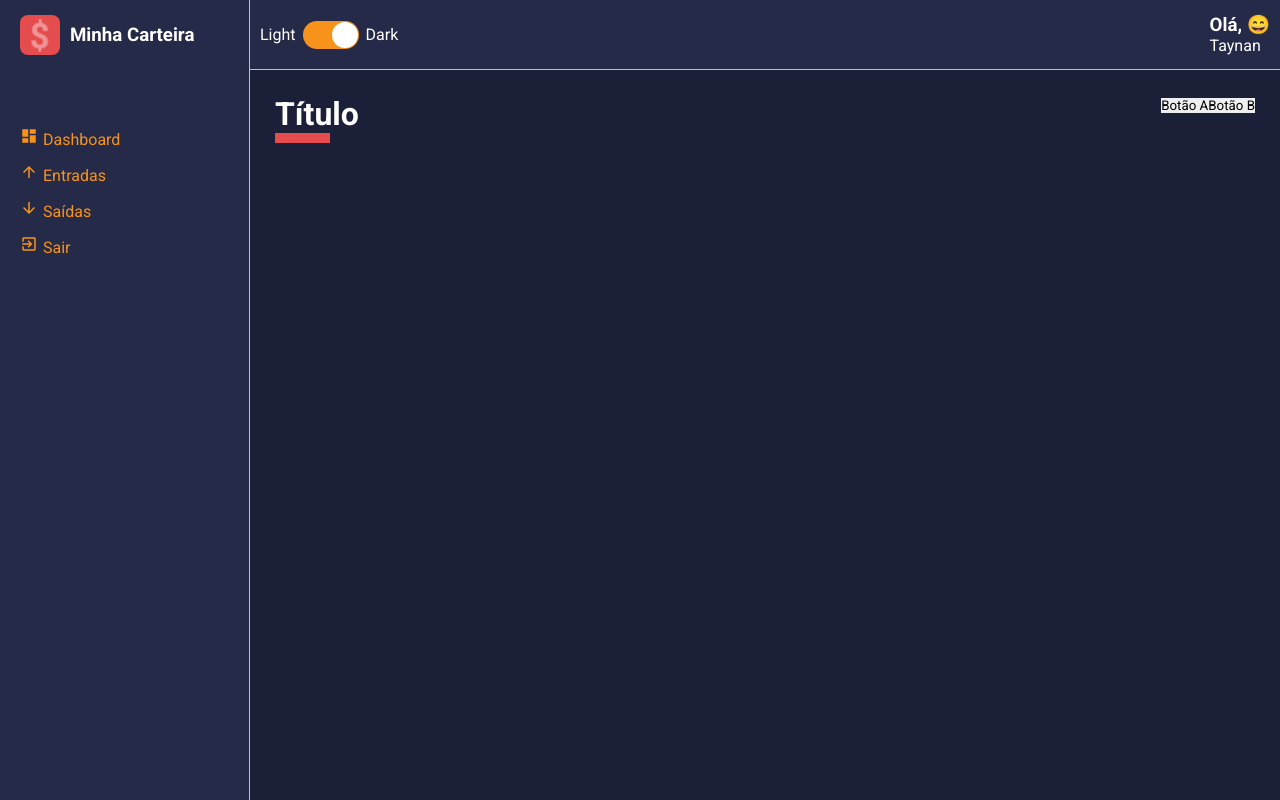
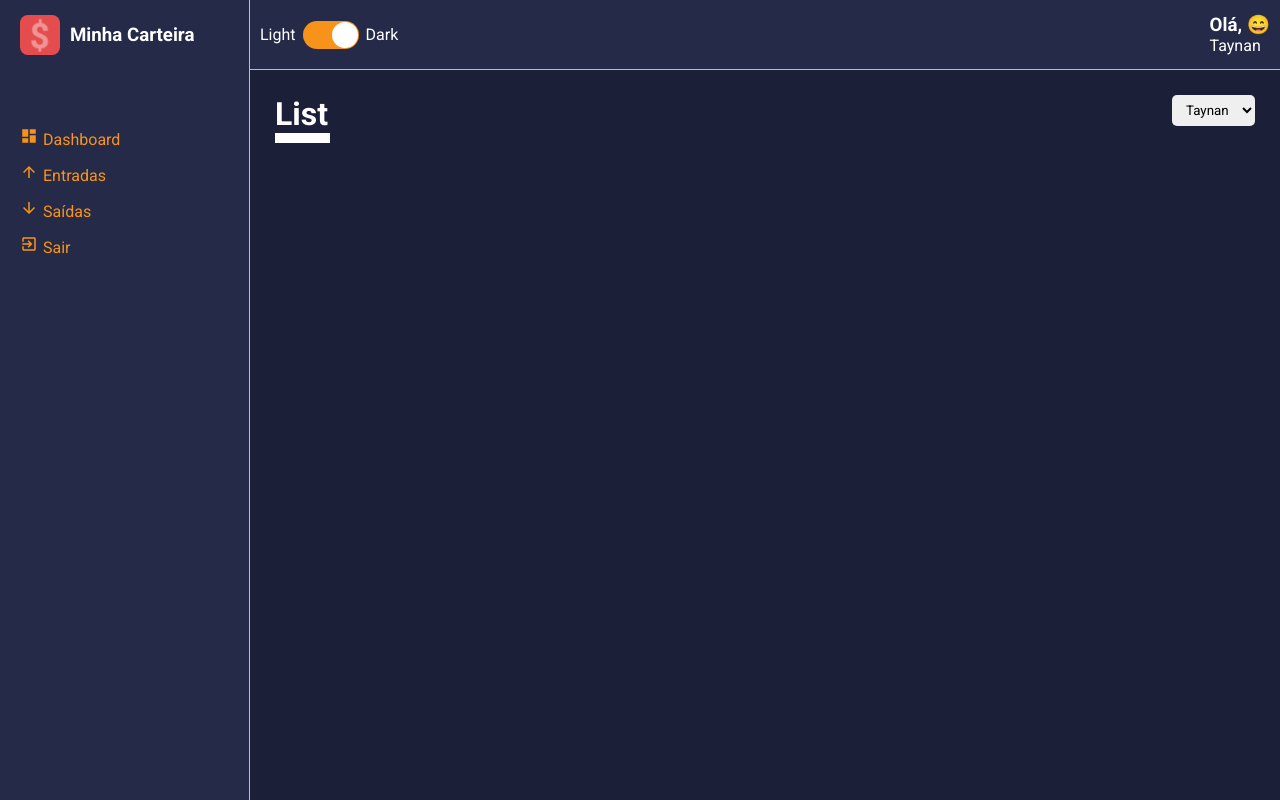
Before and after one commit to Taynan-Vieira/minha-carteira-reactjs, a React (Create React App) app: page /dashboard in a window 1280 px wide. Built offline with nearby package versions, Linux system fonts and the light colour scheme.

Commit message:
secao3-aula-16-criando o componente de select e deixando o header

```diff
--- a/src/App.tsx
+++ b/src/App.tsx
@@ -6,6 +6,8 @@
 import Layout from './components/Layout';
 import dark from './styles/themes/dark'
 import Dashboard from './pages/Dashboard';
+import List from './pages/List';
+
 
 const App: React.FC = () => {
   return (
--- a/src/components/ContentHeader/index.tsx
+++ b/src/components/ContentHeader/index.tsx
@@ -6,15 +6,21 @@
     Controllers
 } from './styles';
 
-const ContentHeader: React.FC = () => {
+interface IContentHeaderProps {
+    title: string;
+    lineColor: string;
+    children: React.ReactNode;
+}
+
+const ContentHeader: React.FC<IContentHeaderProps> = ({title, children, lineColor}) => {
+
     return (
         <Container>
-            <TitleContainer>
-                <h1>Título</h1>
+            <TitleContainer lineColor={lineColor}>
+                <h1>{title}</h1>
             </TitleContainer>
             <Controllers>
-                <button type="button">Botão A</button>
-                <button type="button">Botão B</button>
+                {children}
             </Controllers>
         </Container>
     )
--- a/src/components/ContentHeader/styles.ts
+++ b/src/components/ContentHeader/styles.ts
@@ -1,4 +1,7 @@
 import styled from 'styled-components';
+interface ITitleContainer{
+  lineColor: string;
+}
 
 export const Container = styled.div`
   width: 100%;
@@ -10,7 +13,7 @@
 
 `;
 
-export const TitleContainer = styled.div`
+export const TitleContainer = styled.div<ITitleContainer>`
   > h1{
     color: ${props => props.theme.colors.white};
 
@@ -18,10 +21,11 @@
       content: '';
       display: block;
       width: 55px;
-      border-bottom: 10px solid ${props => props.theme.colors.warning};
+      border-bottom: 10px solid ${props => props.lineColor};
     }
   }
 `;
 
 export const Controllers = styled.div`
+  display: flex;
 `;
--- /dev/null
+++ b/src/components/SelectInput/index.tsx
@@ -0,0 +1,27 @@
+import React from 'react';
+
+import { Container } from "./styles";
+
+interface ISelectInputProps {
+    options: {
+        value: string | number;
+        label: string | number;
+    }[],
+}
+
+const SelectInput: React.FC<ISelectInputProps> = ({ options }) => {
+    return (
+        <Container>
+            <select>
+                {
+                    options.map(option => (
+                        <option value={option.value}>{option.label}</option>
+                    ))
+                }
+            </select>
+        </Container>
+
+    )
+}
+
+export default SelectInput;
--- /dev/null
+++ b/src/components/SelectInput/styles.ts
@@ -0,0 +1,10 @@
+import styled from 'styled-components';
+
+export const Container = styled.div`
+  > select {
+    padding: 7px 10px;
+    border-radius: 5px;
+
+    margin-left: 7px;
+  }
+`;
--- a/src/pages/Dashboard/index.tsx
+++ b/src/pages/Dashboard/index.tsx
@@ -1,12 +1,13 @@
 import React from 'react';
+import List from '../List/index';
 
-import ContentHeader from '../../components/ContentHeader';
 import { Container } from './styles';
 
 const Dashboard: React.FC = () =>{
+
   return(
     <Container>
-      <ContentHeader/>
+      <List/>
     </Container>
   )
 }
--- a/src/pages/List/index.tsx
+++ b/src/pages/List/index.tsx
@@ -1,8 +1,22 @@
 import React from 'react';
+import { Container }from './styles';
+import ContentHeader from '../../components/ContentHeader';
+import SelectInput from '../../components/SelectInput';
+
 
 const List: React.FC = () =>{
+  const options = [
+    {value: 'Taynan', label: 'Taynan'},
+    {value: 'João', label: 'João'},
+    {value: 'José', label: 'José'},
+];
+
   return(
-    <h1>List</h1>
+    <Container>
+      <ContentHeader title="List" lineColor="#fff">
+        <SelectInput options={options}/>
+      </ContentHeader>
+    </Container>
   )
 }
 
--- /dev/null
+++ b/src/pages/List/styles.ts
@@ -0,0 +1,3 @@
+import styled from 'styled-components';
+
+export const Container = styled.div``;
```
